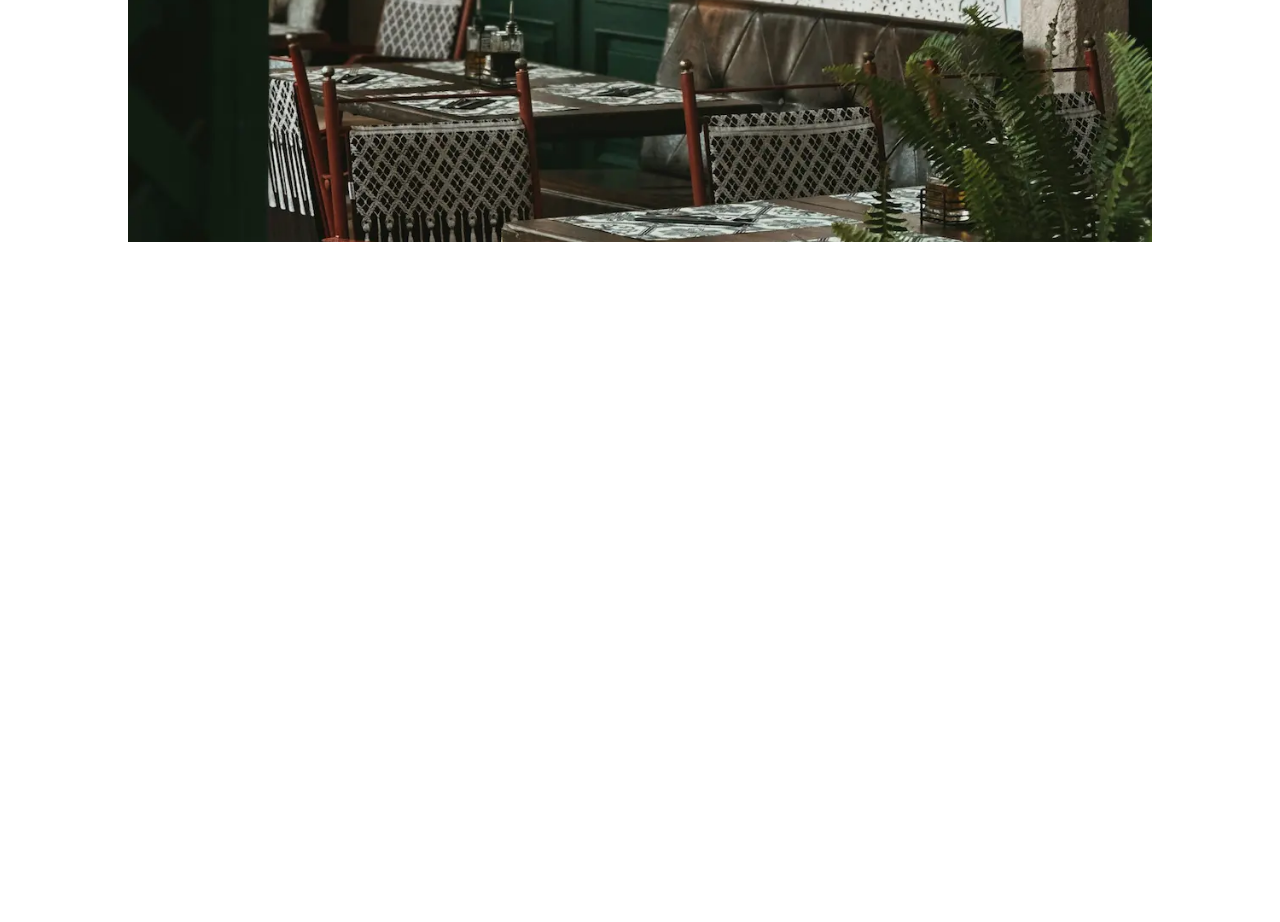
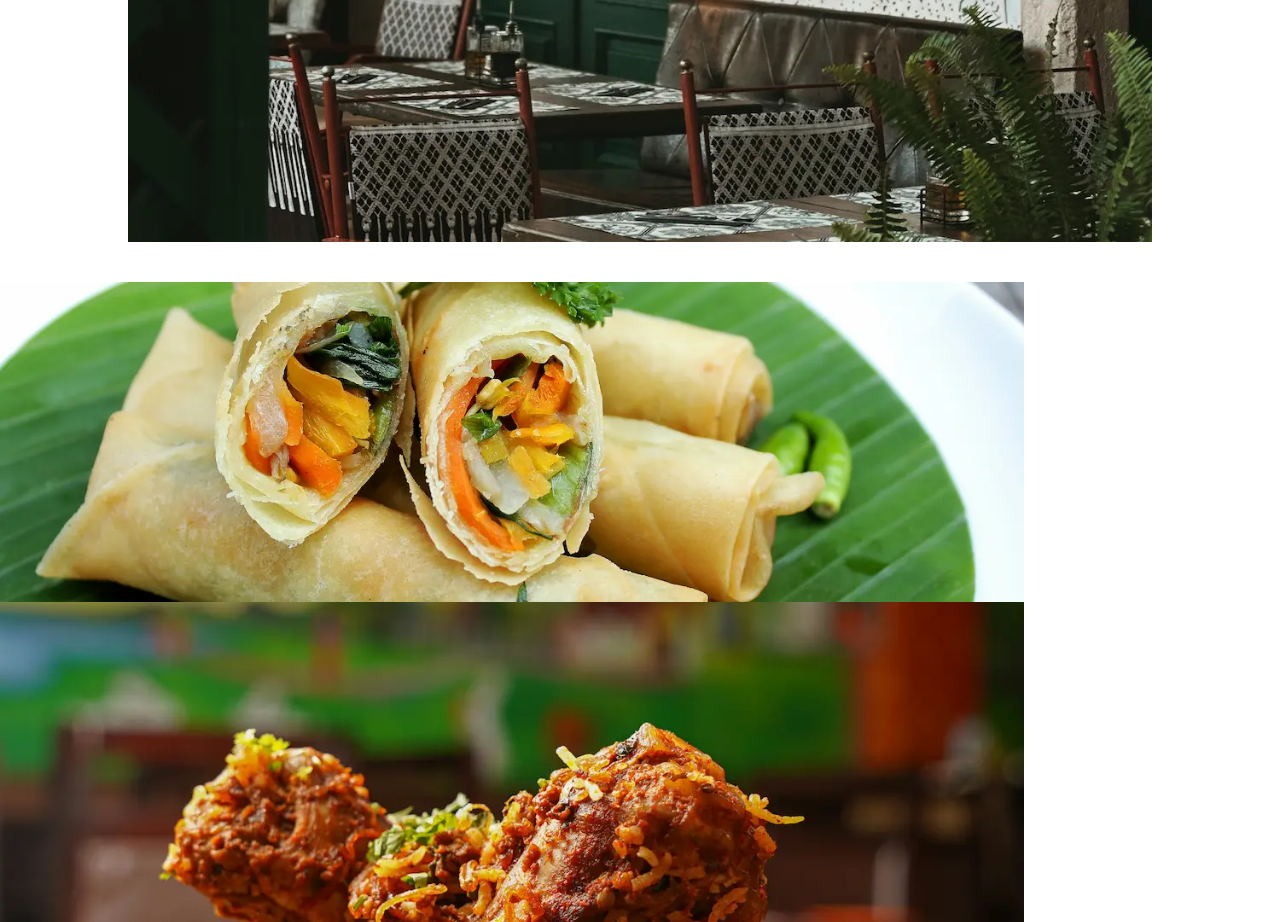
Before and after one commit to GraceRosario/Demo-Restaurant-Website, a plain HTML site: page index.html in a window 1280 px wide. Shown: the part 758-1680 px from the top of the page. Before the commit the page ends 1058 px from the top, so only its background shows below. Drawn offline with Linux system fonts and the light colour scheme.

```diff
--- a/index.html
+++ b/index.html
@@ -76,8 +76,8 @@
             <div id="hero-div"><h1 id="hero-text">Order in 3 clicks, no commissions</h1></div>
             </div>
 
-            <img class="categories">
-            <img class="categories">
+            <img class="categories" src="Veg Spring Roll.webp">
+            <img class="categories" src="Chicken Biryani.webp">
         </main>
     <script src="script.js"></script>
 </body>
--- a/styles.css
+++ b/styles.css
@@ -166,3 +166,9 @@ a .div {
     font-weight: 700;
     color: #103732;
 }
+
+.categories {
+    width: 80vw;
+    height: 40vh;
+    object-fit: cover;
+}
```
Also changed, not shown: Chicken Biryani.webp (added), Veg Spring Roll.webp (added).
